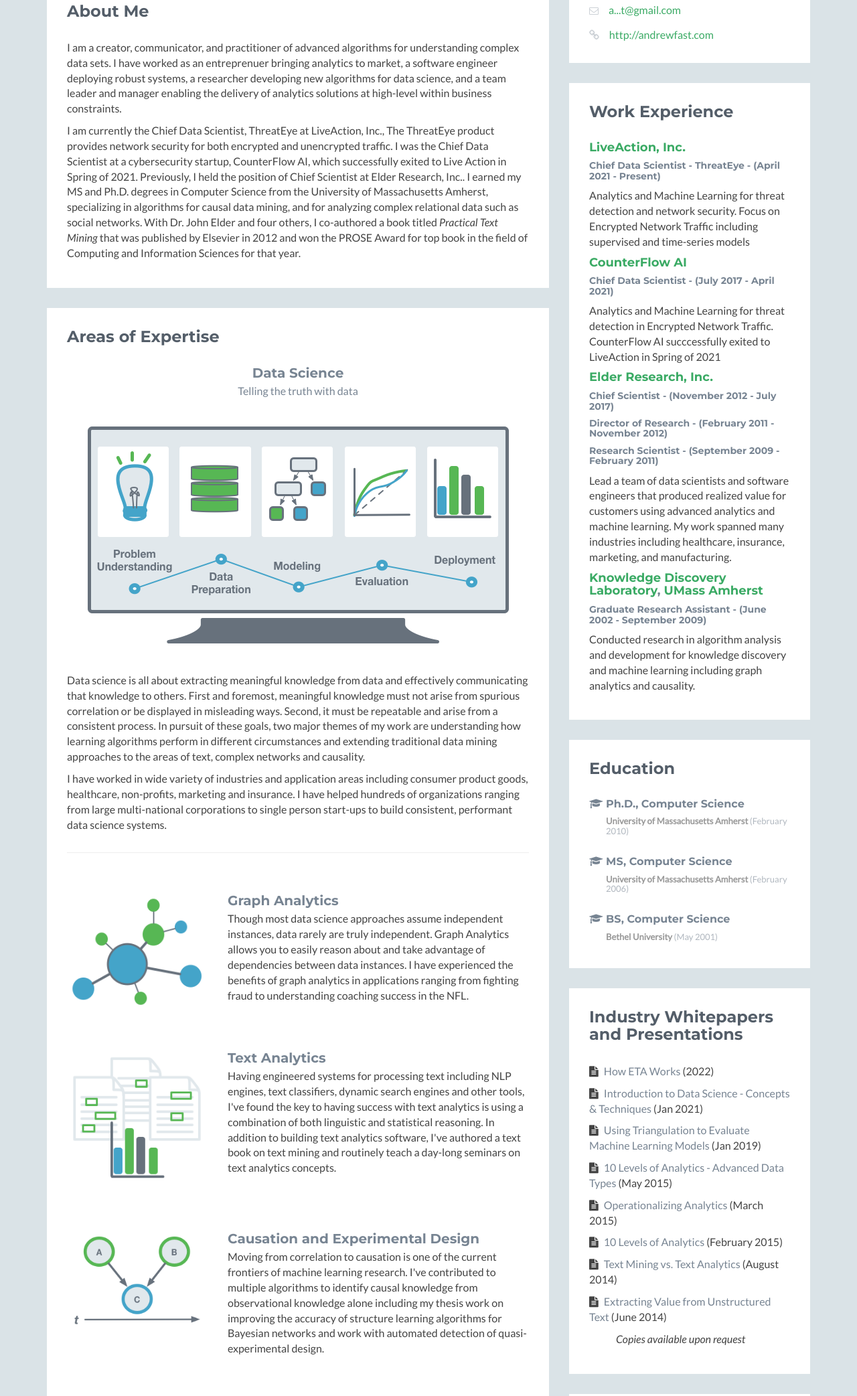
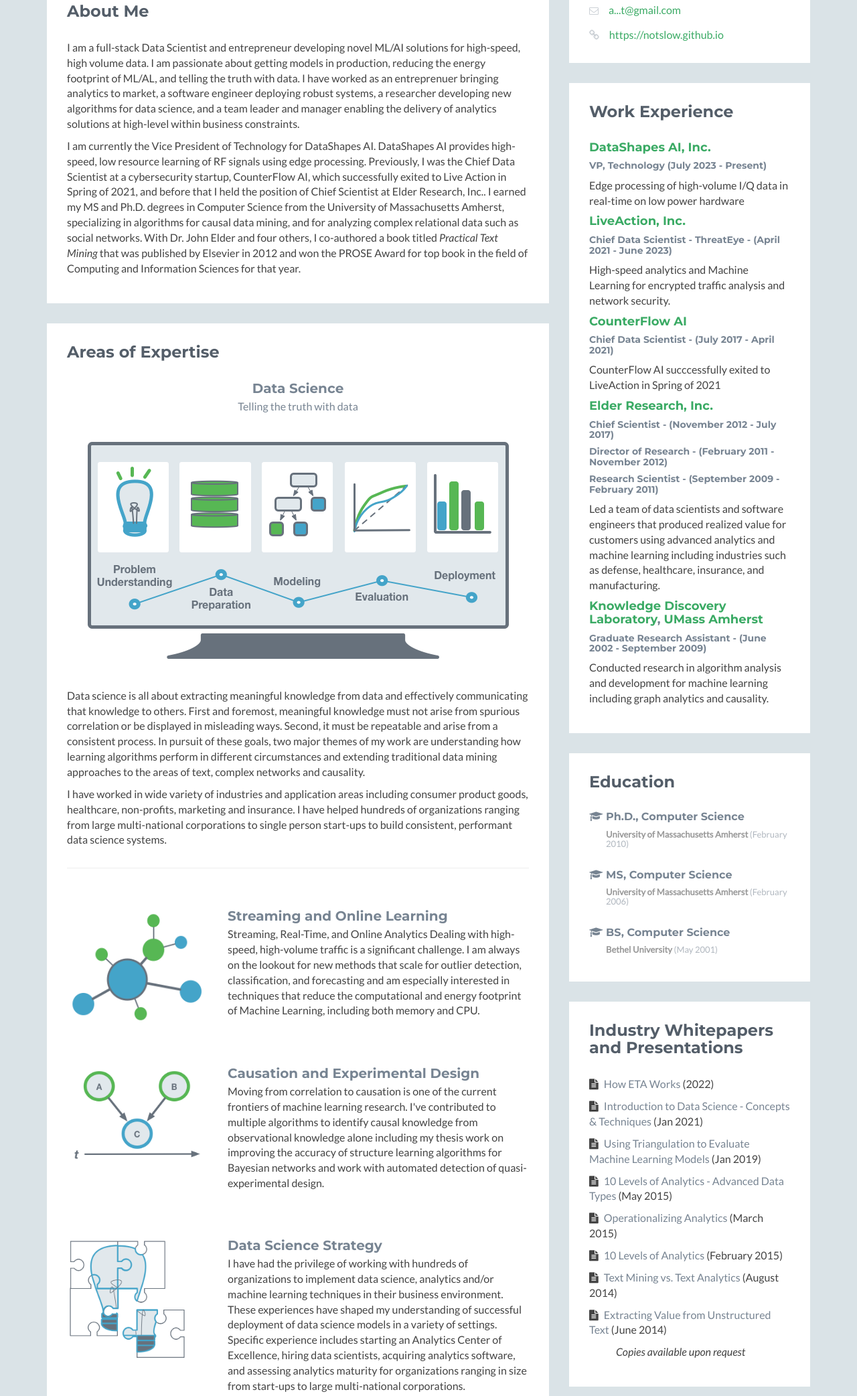
Before and after one commit to notslow/notslow.github.io, a plain HTML site: page index.html in a window 1280 px wide. Shown: the part 344-2429 px from the top of the page at 67% size. Drawn offline with nearby package versions, Linux system fonts and the light colour scheme.

Commit message:
update latest experience

```diff
--- a/index.html
+++ b/index.html
@@ -49,7 +49,7 @@
             <img class="profile-image img-responsive pull-left" src="assets/AndrewFast.jpg" alt="Andrew Fast" width="125"  />
             <div class="profile-content pull-left">
                 <h1 class="name">Andrew Fast</h1>
-                <h2 class="desc">Data Scientist</h2>
+                <h2 class="desc">Full-Stack Data Scientist and Entreprenuer</h2>
             </div><!--//profile-->
             <!-- <a class="btn btn-cta-primary pull-right" href="mailto:andrew.s.fast[AT]gmail.com_REMOVE_THIS_TEXT" target="_blank"><i class="fa fa-paper-plane"></i> Contact Me</a>  -->
            <!-- <img class="img-responsive image pull-right" src="assets/network-grey.png" alt="Network Graph Image">     -->
@@ -63,9 +63,9 @@
                     <div class="section-inner">
                         <h2 class="heading">About Me</h2>
                         <div class="content">
-                            <p>I am a creator, communicator, and practitioner of advanced algorithms for understanding complex data sets.  I have worked as an entreprenuer bringing analytics to market, a software engineer deploying robust systems, a researcher developing new algorithms for data science, and a team leader and manager enabling the delivery of analytics solutions at high-level within business constraints.  </p>
+                            <p>I am a full-stack Data Scientist and entrepreneur developing novel ML/AI solutions for high-speed, high volume data.  I am passionate about getting models in production, reducing the energy footprint of ML/AL, and telling the truth with data.   I have worked as an entreprenuer bringing analytics to market, a software engineer deploying robust systems, a researcher developing new algorithms for data science, and a team leader and manager enabling the delivery of analytics solutions at high-level within business constraints.  </p>
 
-                            <p>I am currently the Chief Data Scientist, ThreatEye at LiveAction, Inc., The ThreatEye product provides network security for both encrypted and unencrypted traffic. I was the Chief Data Scientist at a cybersecurity startup, CounterFlow AI, which successfully exited to Live Action in Spring of 2021. Previously, I held the position of Chief Scientist at Elder Research, Inc.. I earned my MS and Ph.D. degrees in Computer Science from the University of Massachusetts Amherst, specializing in algorithms for causal data mining, and for analyzing complex relational data such as social networks. With Dr. John Elder and four others, I co-authored a book titled <i>Practical Text Mining</i> that was published by Elsevier in 2012 and won the PROSE Award for top book in the field of Computing and Information Sciences for that year. </p>
+                            <p>I am currently the Vice President of Technology for DataShapes AI. DataShapes AI provides high-speed, low resource learning of RF signals using edge processing. Previously, I was the Chief Data Scientist at a cybersecurity startup, CounterFlow AI, which successfully exited to Live Action in Spring of 2021, and before that I held the position of Chief Scientist at Elder Research, Inc.. I earned my MS and Ph.D. degrees in Computer Science from the University of Massachusetts Amherst, specializing in algorithms for causal data mining, and for analyzing complex relational data such as social networks. With Dr. John Elder and four others, I co-authored a book titled <i>Practical Text Mining</i> that was published by Elsevier in 2012 and won the PROSE Award for top book in the field of Computing and Information Sciences for that year. </p>
 
                         </div><!--//content-->
                     </div><!--//section-inner-->
@@ -93,22 +93,24 @@
                                 <img class="img-responsive image" src="assets/network.png" alt="Network Graph Image"/>
                                 </a>
                                 <div class="desc text-left col-md-8 col-sm-8 col-xs-12">
-                                    <h3 class="title">Graph Analytics</h3>
-                                    <p>Though most data science approaches assume independent instances, data rarely are truly independent. Graph Analytics allows you to easily reason about and take advantage of dependencies between data instances.  I have experienced the benefits of graph analytics in applications ranging from fighting fraud to understanding coaching success in the NFL.</p>
+                                    <h3 class="title">Streaming and Online Learning</h3>
+                                    <p>Streaming, Real-Time, and Online Analytics
+Dealing with high-speed, high-volume traffic is a significant challenge. I am always on the lookout for new methods that scale for outlier detection, classification, and forecasting and am especially interested in techniques that reduce the computational and energy footprint of Machine Learning, including both memory and CPU.
+                                    </p>
                                    <!-- <p><a class="more-link" href="http://themes.3rdwavemedia.com/website-templates/responsive-bootstrap-theme-mobile-apps-atom/" target="_blank"><i class="fa fa-external-link"></i> Find out more</a></p> -->
                                 </div><!--//desc-->
                             </div><!--//item-->
 
-                            <div class="item row">
-                                <a class="col-md-4 col-sm-4 col-xs-12" href="http://themes.3rdwavemedia.com/website-templates/responsive-bootstrap-theme-web-development-agencies-devstudio/" target="_blank">
-                                <img class="img-responsive image" src="assets/text-2.png" alt="Text Analytics" />
-                                </a>
-                                <div class="desc text-left col-md-8 col-sm-8 col-xs-12">
+                            <!-- <div class="item row"> -->
+                                <!-- <a class="col-md-4 col-sm-4 col-xs-12" href="http://themes.3rdwavemedia.com/website-templates/responsive-bootstrap-theme-web-development-agencies-devstudio/" target="_blank"> -->
+                                <!-- <img class="img-responsive image" src="assets/text-2.png" alt="Text Analytics" /> -->
+                                <!-- </a> -->
+                               <!--  <div class="desc text-left col-md-8 col-sm-8 col-xs-12">
                                     <h3 class="title">Text Analytics</h3>
-                                    <p>Having engineered systems for processing text including NLP engines, text classifiers, dynamic search engines and other tools, I've found the key to having success with text analytics is using a combination of both linguistic and statistical reasoning.  In addition to building text analytics software, I've authored a text book on text mining and routinely teach a day-long seminars on text analytics concepts.</p>
+                                    <p>Having engineered systems for processing text including NLP engines, text classifiers, dynamic search engines and other tools, I've found the key to having success with text analytics is using a combination of both linguistic and statistical reasoning.  In addition to building text analytics software, I've authored a text book on text mining and routinely teach a day-long seminars on text analytics concepts.</p> -->
                                     <!-- <p><a class="more-link" href="http://themes.3rdwavemedia.com/website-templates/responsive-bootstrap-theme-web-development-agencies-devstudio/" target="_blank"><i class="fa fa-external-link"></i> Find out more</a></p> -->
-                                </div><!--//desc-->
-                            </div><!--//item-->
+                               <!--  </div> --> <!--//desc-->
+                            <!-- </div> --><!--//item-->
 
                             <div class="item row">
                                 <a class="col-md-4 col-sm-4 col-xs-12" href="http://themes.3rdwavemedia.com/website-templates/responsive-bootstrap-theme-for-startups-tempo/" target="_blank">
@@ -139,8 +141,8 @@
                         <h2 class="heading">Other Interests</h2>
                         <div class="content">
                             <div class="item">
-                                <h3 class="title">Streaming, Real-Time, and Online Analytics </h3>
-                                <p>Dealing with high-speed, high-volume traffic is a significant challenge. I am always on the lookout for new methods that scale for outlier detection, classification, and forecasting and am especially interested in techniques that reduce the computational and energy footprint of Machine Learning, including both memory and CPU.</p>
+                                <h3 class="title">Graph Analytics</h3>
+                                    <p>Though most data science approaches assume independent instances, data rarely are truly independent. Graph Analytics allows you to easily reason about and take advantage of dependencies between data instances.  I have experienced the benefits of graph analytics in applications ranging from fighting fraud to understanding coaching success in the NFL.</p>
                             </div><!--//item-->
                             <div class="item">
                                 <h3 class="title">NFL Coaching Trees </h3>
@@ -171,7 +173,7 @@
                             <ul class="list-unstyled">
                                 <!-- <li><i class="fa fa-map-marker"></i><span class="sr-only">Location:</span>San Francisco, US</li> -->
                                 <li><i class="fa fa-envelope-o"></i><span class="sr-only">Email:</span><a href="http://www.google.com/recaptcha/mailhide/d?k=01ECIw1qROOSZDo-MixiCepw==&amp;c=-LXP7f8WajYTH1XUjxzCEWiIx9bUhEyPYqZF1AOqRXQ=" onclick="window.open('http://www.google.com/recaptcha/mailhide/d?k\x3d01ECIw1qROOSZDo-MixiCepw\x3d\x3d\x26c\x3d-LXP7f8WajYTH1XUjxzCEWiIx9bUhEyPYqZF1AOqRXQ\x3d', '', 'toolbar=0,scrollbars=0,location=0,statusbar=0,menubar=0,resizable=0,width=500,height=300'); return false;" title="Reveal this e-mail address">a...t@gmail.com</a></li>
-                                <li><i class="fa fa-link"></i><span class="sr-only">Website:</span><a href="#">http://andrewfast.com</a></li>
+                                <li><i class="fa fa-link"></i><span class="sr-only">Website:</span><a href="#">https://notslow.github.io</a></li>
                             </ul>
                         </div><!--//content-->
                     </div><!--//section-inner-->
@@ -182,26 +184,31 @@
                         <h2 class="heading">Work Experience</h2>
                         <div class="content">
                             <div class="item">
+                                <h4 class="title"><a href="https://www.datashapesai.com">DataShapes AI, Inc.</a></h3>
+                                <h5 class="title">VP, Technology <span class="year">(July 2023 - Present)</span></h3>
+                                <p>Edge processing of high-volume I/Q data in real-time on low power hardware </p>
+                            </div><!--//item-->
+                            <div class="item">
                                 <h4 class="title"><a href="http://www.liveaction.com">LiveAction, Inc.</a></h3>
-                                <h5 class="title">Chief Data Scientist - ThreatEye - <span class="year">(April 2021 - Present)</span></h3>
-                                <p>Analytics and Machine Learning for threat detection and network security. Focus on Encrypted Network Traffic including supervised and time-series models </p>
+                                <h5 class="title">Chief Data Scientist - ThreatEye - <span class="year">(April 2021 - June 2023)</span></h3>
+                                <p>High-speed analytics and Machine Learning for encrypted traffic analysis and network security. </p>
                             </div><!--//item-->
                             <div class="item">
                                 <h4 class="title"><a href="http://www.liveaction.com">CounterFlow AI</a></h3>
                                 <h5 class="title">Chief Data Scientist - <span class="year">(July 2017 - April 2021)</span></h3>
-                                <p>Analytics and Machine Learning for threat detection in Encrypted Network Traffic. CounterFlow AI succcessfully exited to LiveAction in Spring of 2021</p>
+                                <p>CounterFlow AI succcessfully exited to LiveAction in Spring of 2021</p>
                             </div><!--//item-->
                             <div class="item">
                                 <h4 class="title"><a href="http://www.elderresearch.com">Elder Research, Inc.</a></h3>
                                 <h5 class="title">Chief Scientist - <span class="year">(November 2012 - July 2017)</span></h3>
                                 <h5 class="title">Director of Research - </span> <span class="year">(February 2011 - November 2012)</span></h3>
                                 <h5 class="title">Research Scientist - </span> <span class="year">(September 2009 - February 2011)</span></h3>
-                                <p>Lead a team of data scientists and software engineers that produced realized value for customers using advanced analytics and machine learning.  My work spanned many industries including healthcare, insurance, marketing, and manufacturing. </p>
+                                <p>Led a team of data scientists and software engineers that produced realized value for customers using advanced analytics and machine learning including industries such as defense, healthcare, insurance, and manufacturing. </p>
                             </div><!--//item-->
                             <div class="item">
                                 <h4 class="title"><a href="http://kdl.cs.umass.edu">Knowledge Discovery Laboratory</a>, <a href="http://www.umass.edu">UMass Amherst</a></h3>
                                 <h5 class="title">Graduate Research Assistant - <span class="year">(June 2002 - September 2009)</span></h3>
-                                <p>Conducted research in algorithm analysis and development for knowledge discovery and machine learning including graph analytics and causality.</p>
+                                <p>Conducted research in algorithm analysis and development for machine learning including graph analytics and causality.</p>
                             </div><!--//item-->
 
                         </div><!--//content-->
```
